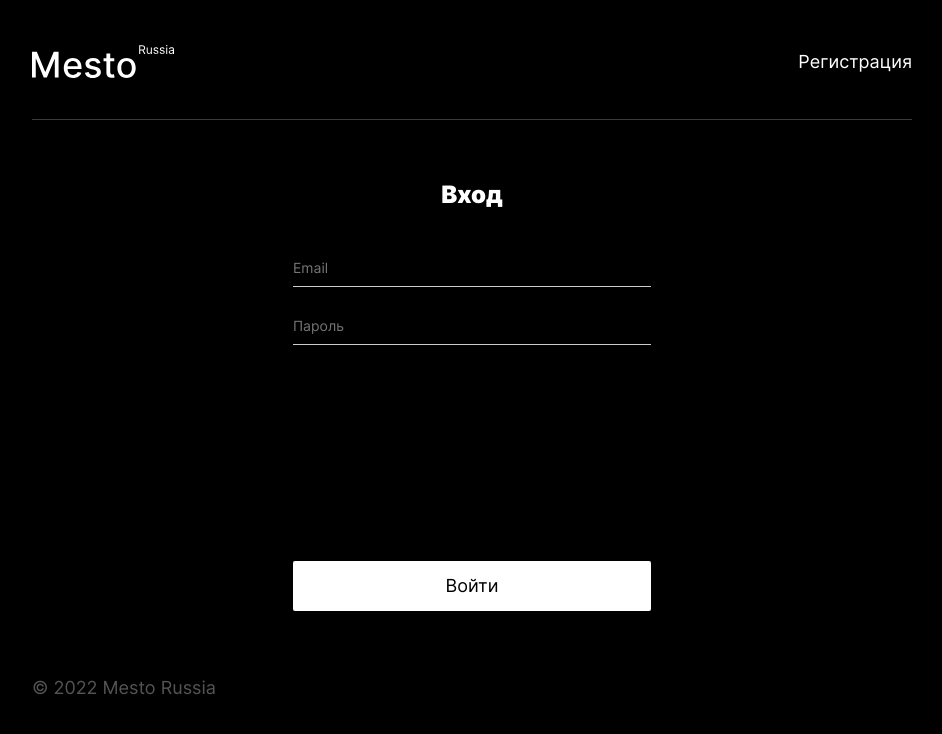
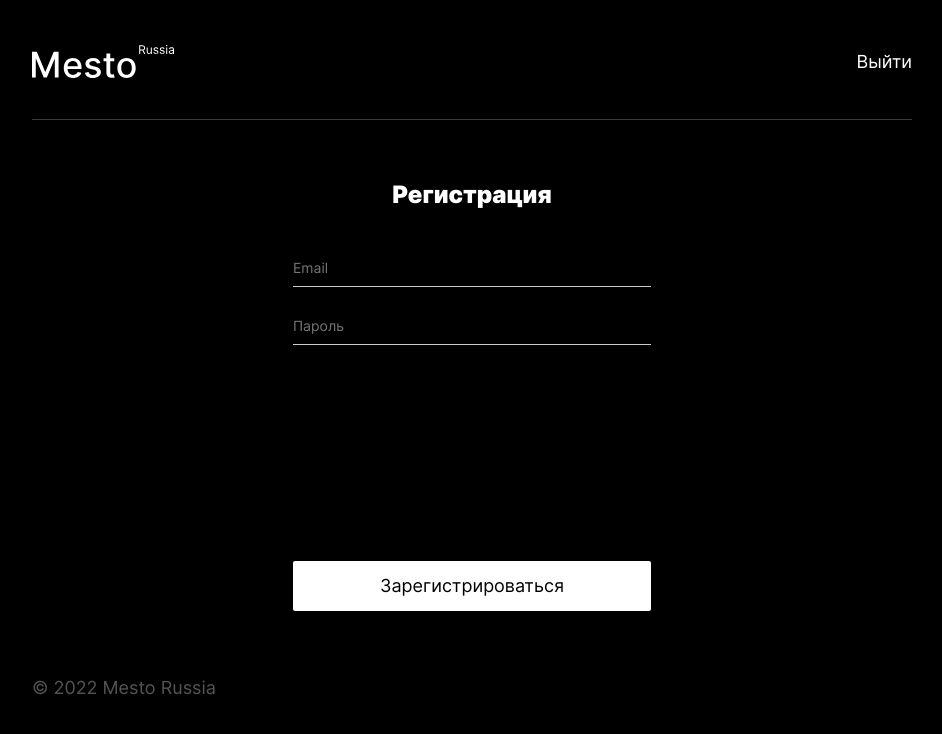
Before and after one commit to larikov174/react-mesto-api-full, a React (Create React App) app in the folder frontend/: page /register in a window 1280 px wide. Before the commit this address led to /sign-in. Shown: the top 734 px of the page, without its empty margins (168-1110 px from the left). Built offline with nearby package versions, Linux system fonts and the light colour scheme; no server answers.

Commit message:
feat: remake context

```diff
--- a/frontend/src/components/App.js
+++ b/frontend/src/components/App.js
@@ -4,7 +4,7 @@ import { Routes, Route, useNavigate } from 'react-router-dom';
 import CurrentUserContext from '../contexts/CurrentUserContext';
 import ProtectedRoute from './ProtectedRoute';
 import useAuth from '../utils/useAuth';
-import useFindUser from '../utils/useFindUser';
+// import useFindUser from '../utils/useFindUser';
 import useApiUser from '../utils/useApiUser';
 import useApiCard from '../utils/useApiCard';
 import Header from './Header';
@@ -29,11 +29,20 @@ function App() {
   const [selectedCard, setSelectedCard] = useState({});
   const [cards, setCards] = useState([]);
   const errorShow = (err) => console.error(err);
-  const { signIn, signUp, signOut } = useAuth();
+  const { login, register, logout } = useAuth();
   const { getUserInfo, setUserInfo, uploadAvatar } = useApiUser();
   const { getCards, postCard, removeCard, setLike, removeLike } = useApiCard();
   const navigate = useNavigate();
-  const { user } = useFindUser();
+  // const { user } = useFindUser();
+  const [user, setUser] = useState(null);
+  const loadUser = async () => {
+    const res = await getUserInfo();
+    return setUser(res)
+  };
+  // const loadCards = async () => {
+  //   const res = await getCards();
+  //   return setCards(res)
+  // }
 
   const closeAllPopups = () => {
     setIsEditProfilePopupState(false);
@@ -45,16 +54,29 @@ function App() {
   };
 
   useEffect(() => {
-    getUserInfo()
+    // loadUser()
+    //   .then(() => {
+    //     localStorage.setItem('logged', true);
+    //     loadCards()
+    //   })
+    //   .then(() => {
+    //     navigate('/main')
+    //   })
+    //   .catch((error) => {
+    //     errorShow(error);
+    //   })
+    localStorage.setItem('logged', false);
+    loadUser()
     .then(() => {
       getCards()
       .then((cardData) => {
           setCards(cardData);
+          }).then(() => {
+            navigate('/main')
           })
-          .then(() => {
-            navigate('/main');
       })
-          .catch(errorShow);
+      .catch((error) => {
+        errorShow(error);
       })
 
     const escHandler = (evt) => evt.key === 'Escape' && closeAllPopups();
@@ -130,36 +152,39 @@ function App() {
       .catch(errorShow);
   };
 
-  const handleSignIn = async ({ password, email }) => {
-    try {
-      await signIn({ password, email })
-      navigate('/main')
+  const handleLogin = ({ password, email }) => {
+    login({ password, email })
+      .then(() => {
+        loadUser();
         getCards()
           .then((cardData) => {
             setCards(cardData);
           }).then(() => {
+            navigate('/main')
+          })
+      })
+      .catch((error) => {
+        errorShow(error);
       })
   }
-    catch (error) {
-      errorShow(error);
-    }
-  };
 
-  const handleSignUp = async ({ password, email }) => {
-    await signUp({ password, email })
+
+  const handleRegistration = async ({ password, email }) => {
+    await register({ password, email })
       .then(() => {
         setIsInfoTooltipState(true);
-        navigate('/sign-in');
+        navigate('/login');
       })
       .catch(() => {
         setIsInfoTooltipState(true);
       });
   };
 
-  const handleSignOut = async () => {
-    await signOut();
+  const handleLogout = async () => {
+    await logout();
     try {
-      navigate('/sign-in');
+      setUser(null);
+      navigate('/login');
     }
     catch (error) {
       errorShow(error);
@@ -170,10 +195,10 @@ function App() {
     <div className="body">
       <div className="page">
         <CurrentUserContext.Provider value={{ user }}>
-          <Header onSignOut={handleSignOut} />
+          <Header onLogout={handleLogout} />
           <Routes>
-            <Route path="/sign-in" element={<Login onLogin={handleSignIn} />} />
-            <Route path="/sign-up" element={<Register onSignUp={handleSignUp} />} />
+            <Route path="/login" element={<Login onLogin={handleLogin} />} />
+            <Route path="/register" element={<Register onRegistration={handleRegistration} />} />
             <Route
               path="/*"
               element={
--- a/frontend/src/components/Header.js
+++ b/frontend/src/components/Header.js
@@ -1,31 +1,38 @@
+/* eslint-disable no-console */
 import React, { useState, useEffect, useContext } from 'react';
 import { Link, useLocation } from 'react-router-dom';
 import CurrentUserContext from '../contexts/CurrentUserContext';
 
-function Header({ onSignOut }) {
+function Header({ onLogout }) {
   const location = useLocation().pathname;
   const { user } = useContext(CurrentUserContext);
-  const [linkDest, setLinkDest] = useState('/sign-up');
+  const [linkDest, setLinkDest] = useState('/register');
   const [linkTitle, setLinkTitle] = useState('Регистрация');
   const [menuOpened, setMenuOpened] = useState(false);
+  const obj = {};
+  if(user !== null) {
+    obj.email = user.email
+    obj._id = user.id
+    obj.logged = true;
+  }
 
-  const email = user ? user.email : '';
+  // const email = loggedIn ? user.email : '';
 
-  const handleSignOut = () => {
+  const handleLogout = () => {
     setMenuOpened(false);
-    onSignOut();
+    onLogout();
   };
   const renderBurger = () => setMenuOpened(!menuOpened);
   const renderLink = () => {
-    if (!user && location === '/sign-in') {
+    if (!!user && location === '/login') {
       setLinkTitle('Регистрация');
-      setLinkDest('/sign-up');
-    } else if (!user && location === '/sign-up') {
+      setLinkDest('/register');
+    } else if (!!user && location === '/register') {
       setLinkTitle('Войти');
-      setLinkDest('/sign-in');
+      setLinkDest('/login');
     } else {
       setLinkTitle('Выйти');
-      setLinkDest('/sign-in');
+      setLinkDest('/login');
     }
   };
 
@@ -36,24 +43,24 @@ function Header({ onSignOut }) {
   return (
     <>
       <div className={`burger ${menuOpened ? 'burger_type_active' : ''}`}>
-        <p className="burger__text">{email}&nbsp;</p>
-        <Link className="burger__link" to={linkDest} onClick={user && handleSignOut}>
+        <p className="burger__text">{obj.email}&nbsp;</p>
+        <Link className="burger__link" to={linkDest} onClick={obj.logged ? handleLogout : ''}>
           {linkTitle}
         </Link>
       </div>
       <header className="header">
         <div className="header__logo" title="Mesto" />
         <div className="header__actions">
-          <p className="header__text">{email}&nbsp;</p>
+          <p className="header__text">{obj.email}&nbsp;</p>
           <Link
             to={linkDest}
             className={`header__link ${user && 'header__link_idle-on-mobile'}`}
-            onClick={user && handleSignOut}
+            onClick={obj.logged ? handleLogout : ''}
           >
             {linkTitle}
           </Link>
           <button
-            className={`${user ? 'header__burger' : 'header__burger_idle'} ${
+            className={`${obj._id ? 'header__burger' : 'header__burger_idle'} ${
               menuOpened ? 'header__burger_type_close' : ''
             }
             `}
--- a/frontend/src/components/Main.js
+++ b/frontend/src/components/Main.js
@@ -1,3 +1,4 @@
+/* eslint-disable no-console */
 import React, { useContext } from 'react';
 import Card from './Card';
 import CurrentUserContext from '../contexts/CurrentUserContext';
--- a/frontend/src/components/ProtectedRoute.js
+++ b/frontend/src/components/ProtectedRoute.js
@@ -4,5 +4,5 @@ import CurrentUserContext from '../contexts/CurrentUserContext';
 
 export default function ProtectedRoute({ children }) {
   const { user } = useContext(CurrentUserContext);
-  return user ? children : <Navigate to="./sign-in" replace />;
+  return user ? children : <Navigate to="./login" replace />;
 }
--- a/frontend/src/components/Register.js
+++ b/frontend/src/components/Register.js
@@ -1,7 +1,7 @@
 import React, { useState } from 'react';
 import AuthForm from './AuthForm';
 
-export default function Register({ onSignUp }) {
+export default function Register({ onRegistration }) {
   const [email, setEmail] = useState();
   const [password, setPassword] = useState();
   const [buttonTitle, setButtonTitle] = useState('Зарегистрироваться');
@@ -9,15 +9,15 @@ export default function Register({ onSignUp }) {
   const onEmailChange = (e) => setEmail(e.target.value);
   const onPassChange = (e) => setPassword(e.target.value);
 
-  const handleSignUp = (e) => {
+  const handleRegistration = (e) => {
     e.preventDefault();
     setButtonTitle('Обработка...');
-    onSignUp({ password, email })
+    onRegistration({ password, email })
   };
 
   return (
     <>
-      <AuthForm className="login" onSubmit={handleSignUp}>
+      <AuthForm className="login" onSubmit={handleRegistration}>
         <h2 className="login__title">Регистрация</h2>
         <input
           className="login__input"
--- a/frontend/src/utils/useApiUser.js
+++ b/frontend/src/utils/useApiUser.js
@@ -1,3 +1,4 @@
+/* eslint-disable no-console */
 import baseUrl from './const';
 
 export default function useHandleUser() {
@@ -12,7 +13,7 @@ export default function useHandleUser() {
       return fetch(`${baseUrl}users/me`, {
         method: 'GET',
         credentials: 'include',
-      }).then(handleResponse);
+      }).then(res=>res.json());
     },
 
     setUserInfo(data) {
--- a/frontend/src/utils/useAuth.js
+++ b/frontend/src/utils/useAuth.js
@@ -24,7 +24,7 @@ export default function useAuth() {
     return answer;
   };
 
-  const signUp = async ({ password, email }) => fetch(`${baseUrl}signup`, {
+  const register = async ({ password, email }) => fetch(`${baseUrl}register`, {
     method: 'POST',
     headers: {
       'Content-Type': 'application/json',
@@ -35,7 +35,7 @@ export default function useAuth() {
     }),
   }).then(handleResponse);
 
-  const signIn = async ({ password, email }) => fetch(`${baseUrl}signin`, {
+  const login = async ({ password, email }) => fetch(`${baseUrl}login`, {
     method: 'POST',
     credentials: 'include',
     redirect: 'follow',
@@ -51,15 +51,15 @@ export default function useAuth() {
       await setUserContext();
     });
 
-  const signOut = async () => fetch(`${baseUrl}signout`, {
+  const logout = async () => fetch(`${baseUrl}logout`, {
     method: 'GET',
     credentials: 'include',
   }).then(handleResponse);
 
   return {
-    signUp,
-    signIn,
-    signOut,
+    register,
+    login,
+    logout,
     error,
   };
 }
```
Also changed, not shown: 2 other files (tests, documents, lock files or other folders). Lines whose indentation alone changed are shown as unchanged.
